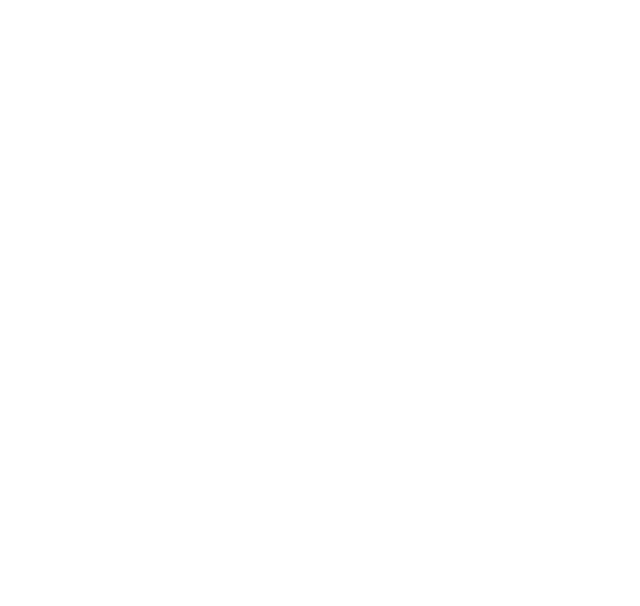
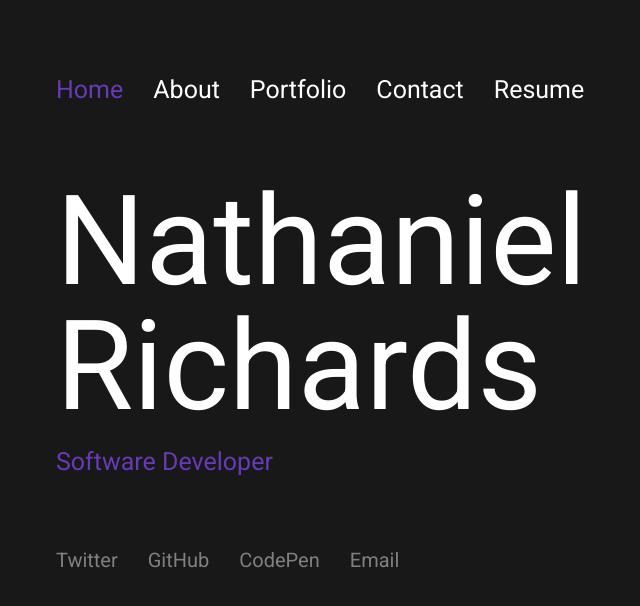
Before and after one commit to NateTheDev1/CustomPortfolio, a plain HTML site: page index.html in a window 1280 px wide. Shown: the whole page, without its empty margins (200-840 px from the left). Drawn offline with Linux system fonts and the light colour scheme.

Commit message:
Finished initial header content

```diff
--- a/css/index.css
+++ b/css/index.css
@@ -0,0 +1,202 @@
+/* http://meyerweb.com/eric/tools/css/reset/
+   v2.0 | 20110126
+   License: none (public domain)
+*/
+
+html,
+body,
+div,
+span,
+applet,
+object,
+iframe,
+h1,
+h2,
+h3,
+h4,
+h5,
+h6,
+p,
+blockquote,
+pre,
+a,
+abbr,
+acronym,
+address,
+big,
+cite,
+code,
+del,
+dfn,
+em,
+img,
+ins,
+kbd,
+q,
+s,
+samp,
+small,
+strike,
+strong,
+sub,
+sup,
+tt,
+var,
+b,
+u,
+i,
+center,
+dl,
+dt,
+dd,
+ol,
+ul,
+li,
+fieldset,
+form,
+label,
+legend,
+table,
+caption,
+tbody,
+tfoot,
+thead,
+tr,
+th,
+td,
+article,
+aside,
+canvas,
+details,
+embed,
+figure,
+figcaption,
+footer,
+header,
+hgroup,
+menu,
+nav,
+output,
+ruby,
+section,
+summary,
+time,
+mark,
+audio,
+video {
+  margin: 0;
+  padding: 0;
+  border: 0;
+  font-size: 100%;
+  font: inherit;
+  vertical-align: baseline;
+}
+
+/* HTML5 display-role reset for older browsers */
+article,
+aside,
+details,
+figcaption,
+figure,
+footer,
+header,
+hgroup,
+menu,
+nav,
+section {
+  display: block;
+}
+
+body {
+  line-height: 1;
+}
+
+ol,
+ul {
+  list-style: none;
+}
+
+blockquote,
+q {
+  quotes: none;
+}
+
+blockquote:before,
+blockquote:after,
+q:before,
+q:after {
+  content: '';
+  content: none;
+}
+
+table {
+  border-collapse: collapse;
+  border-spacing: 0;
+}
+
+/******************************************************/
+body {
+  /* font-family: 'Montserrat', sans-serif; */
+  font-family: 'Roboto', sans-serif;
+  background: #181818;
+}
+
+.container {
+  margin-left: 20%;
+  margin-right: 20%;
+}
+
+.breakpoint {
+  margin-top: 2%;
+  background: white;
+  width: 100%;
+}
+
+.navbar {
+  margin-top: 10%;
+  display: flex;
+
+}
+
+.nav-link {
+  font-size: 25px;
+  text-decoration: none;
+  color: white;
+  margin-right: 30px;
+}
+
+.active {
+  color: #673ab6;
+}
+
+.nav-link:hover {
+  color: gray;
+}
+
+.content-header {
+  font-size: 25px;
+  margin-top: 10%;
+  color: #673ab6;
+}
+
+.content-header h1 {
+  font-size: 125px;
+  color: white;
+  margin-bottom: 20px;
+}
+
+.social-links {
+  display: flex;
+  margin-top: 10%;
+}
+
+.social-link {
+  font-size: 20px;
+  text-decoration: none;
+  color: gray;
+  margin-right: 30px;
+}
+
+.social-link:hover {
+  color: white;
+}
--- a/index.html
+++ b/index.html
@@ -1,12 +1,42 @@
 <!DOCTYPE html>
 <html lang="en">
+
 <head>
   <meta charset="UTF-8">
   <meta name="viewport" content="width=device-width, initial-scale=1.0">
   <meta http-equiv="X-UA-Compatible" content="ie=edge">
   <title>Nathaniel Richards</title>
-</head>
-<body>
+  <link href="https://fonts.googleapis.com/css?family=Montserrat&display=swap" rel="stylesheet">
+  <link href="https://fonts.googleapis.com/css?family=Roboto&display=swap" rel="stylesheet">
+  <link rel="stylesheet" type="text/css" href="./css/index.css" </head> <body>
+  <div class="container">
+    <header>
+      <nav class="navbar">
+        <a href="index.html" class="nav-link active">Home</a>
+        <a href="#about" class="nav-link">About</a>
+        <a href="index.html" class="nav-link">Portfolio</a>
+        <a href="index.html" class="nav-link">Contact</a>
+        <a href="index.html" class="nav-link">Resume</a>
+      </nav>
+    </header>
 
-</body>
+    <section class="content-header">
+      <h1>Nathaniel Richards</h1>
+      <h3>Software Developer</h3>
+
+      <div class="social-links">
+        <a href="#" class="social-link">Twitter</a>
+        <a href="#" class="social-link">GitHub</a>
+        <a href="#" class="social-link">CodePen</a>
+        <a href="#" class="social-link">Email</a>
+      </div>
+    </section>
+    <section id='about' class="content-about">
+
+    </section>
+    <!-- <hr class="breakpoint"> -->
+  </div>
+
+  </body>
+
 </html>
```
